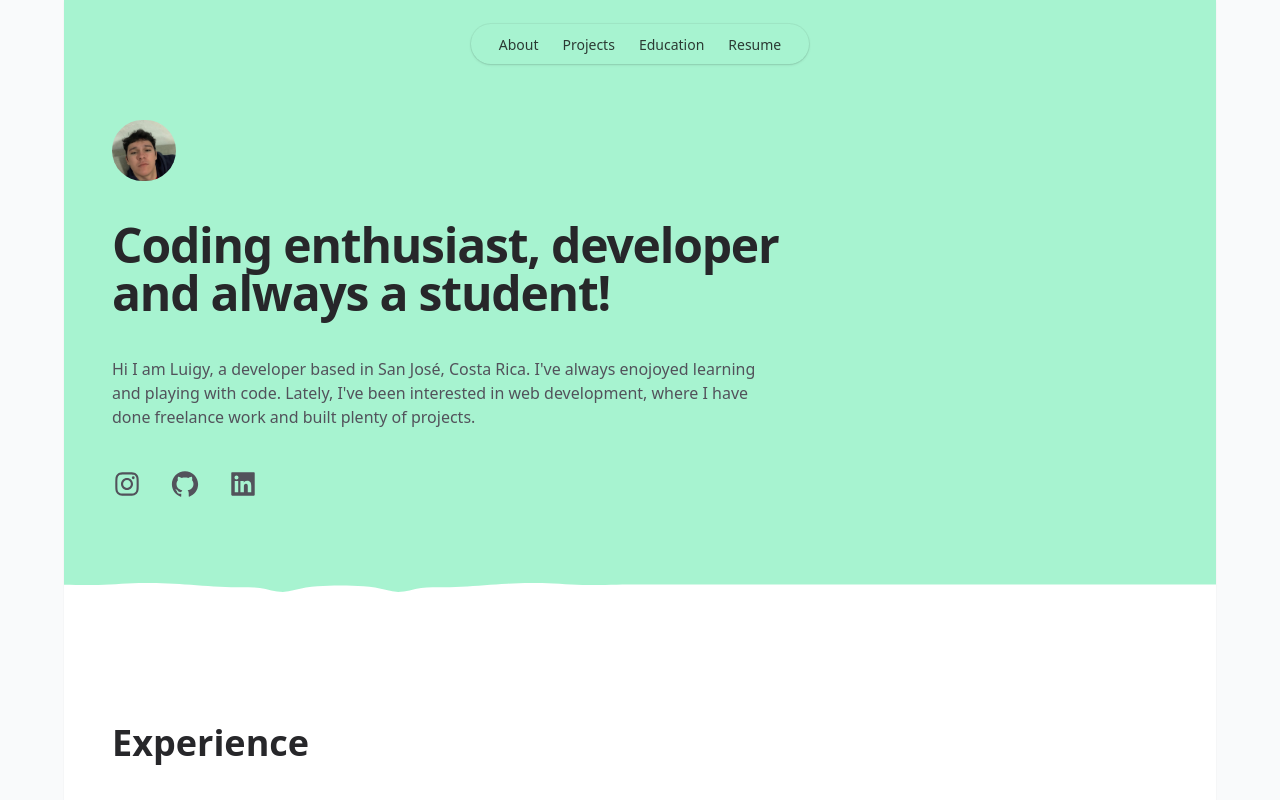
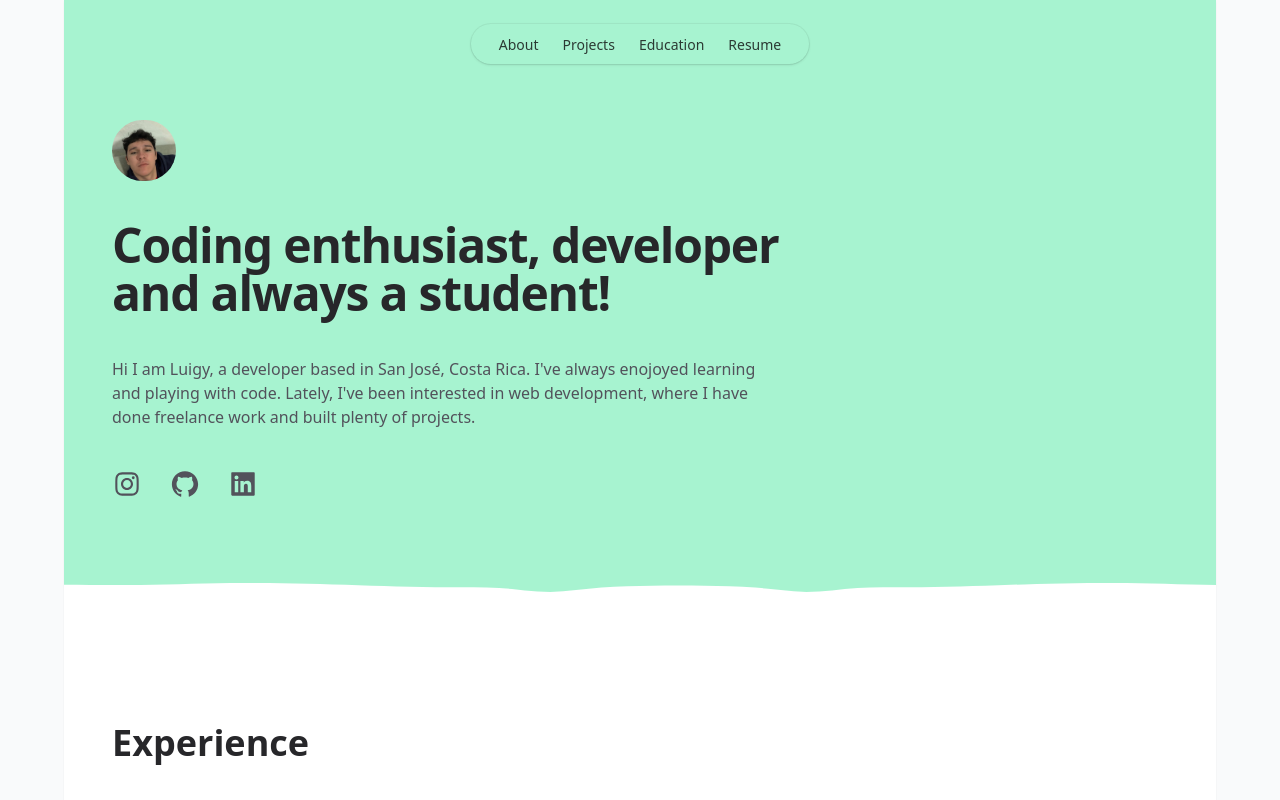
Before and after one commit to luigyy/portfolio, a React (Vite) app: page / in a window 1280 px wide. Shown: the top 800 px of the page. Built offline with nearby package versions, Linux system fonts and the light colour scheme.

Commit message:
changed drop position in hero

```diff
--- a/src/components/Wave/LemonDrop.tsx
+++ b/src/components/Wave/LemonDrop.tsx
@@ -123,7 +123,7 @@ function LemonDrop() {
       <svg
         width="100%"
         height="100px"
-        viewBox="0 0 200 100"
+        viewBox="0 0 90 100"
         preserveAspectRatio="none"
         className="-mt-5  "
       >
```
